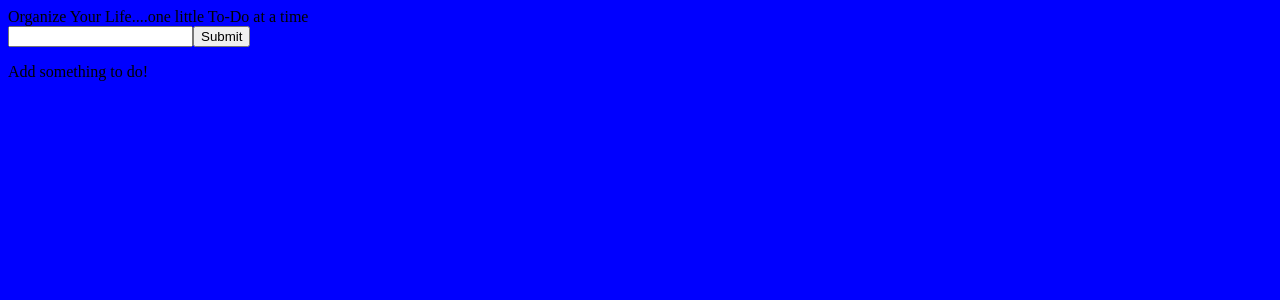
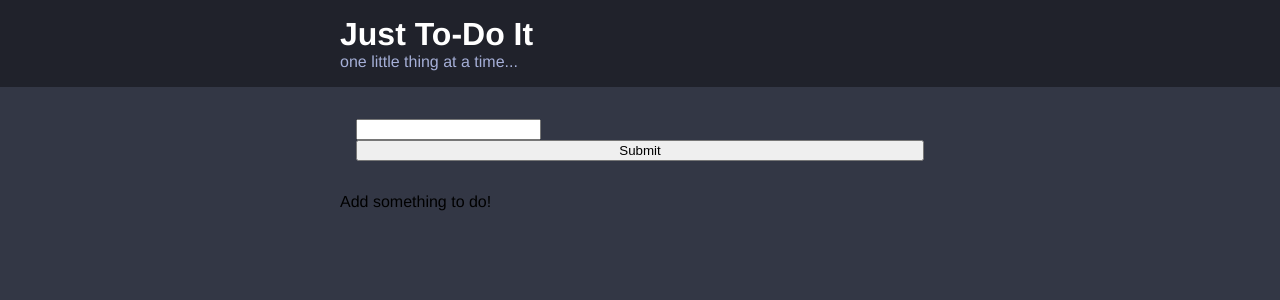
Before and after one commit to beezy12/reactTodo, a React (Create React App) app: page / in a window 1280 px wide. Shown: the top 300 px of the page. Built offline with nearby package versions, Linux system fonts and the light colour scheme.

Commit message:
halfway done styling

```diff
--- a/src/components/AddTodo.js
+++ b/src/components/AddTodo.js
@@ -22,7 +22,7 @@
   render() {
     return (
       <div>
-        <form onSubmit={this.handleAddTodo}>
+        <form className='add-option' onSubmit={this.handleAddTodo}>
           <label>
             <input type="text" ref={this.input} />
           </label>
--- a/src/components/App.js
+++ b/src/components/App.js
@@ -1,5 +1,7 @@
 import React, { Component } from 'react';
+
 import AddTodo from './AddTodo';
+import Header from './Header';
 import TodoList from './TodoList';
 import '../styles/styles.scss';
 
@@ -28,13 +30,14 @@
   }
 
   render() {
-    const title = 'Organize Your Life....one little To-Do at a time';
     const todos = this.state.todos;
     console.log('my state looks like this', todos);
+    const subtitle = 'one little thing at a time...';
 
     return (
       <div>
-        {title}
+        <Header subtitle={subtitle} />
+        <div className='container'>
           <AddTodo
             handleAddTodo={this.handleAddTodo}
           />
@@ -44,6 +47,7 @@
             handleDeleteAll={this.handleDeleteAll}
           />
         </div>
+      </div>
     );
   }
 }
--- /dev/null
+++ b/src/components/Header.js
@@ -0,0 +1,14 @@
+import React from 'react';
+
+const title = 'Just To-Do It';
+
+const Header = (props) => (
+  <div className ='header'>
+    <div className='container'>
+      <h1 className='header__title'>{title}</h1>
+      {props.subtitle && <h2 className='header__subtitle'>{props.subtitle}</h2>}
+    </div>
+  </div>
+);
+
+export default Header;
--- a/src/components/Todo.js
+++ b/src/components/Todo.js
@@ -10,6 +10,6 @@
       </button>
     </p>
   </div>
-)
+);
 
 export default Todo;
--- a/src/components/TodoList.js
+++ b/src/components/TodoList.js
@@ -14,6 +14,6 @@
     ))}
     {props.todos.length > 1 && <button onClick={props.handleDeleteAll}>REMOVE ALL TODOS</button>}
   </div>
-)
+);
 
 export default TodoList;
--- a/src/styles/base/_base.scss
+++ b/src/styles/base/_base.scss
@@ -5,7 +5,17 @@
 
 // BE SURE TO RESET BROWSER STYLES USING NORMALIZE
 
+html {
+  font-size: 62.5%;
+}
 
 body {
-  background: blue;
+  background: $dark-blue;
+  font-family: Helvetica, Arial, sans-serif;
+  font-size: $m-size;
+  margin: 0;
 }
+
+button {
+  cursor: pointer;
+}
--- /dev/null
+++ b/src/styles/base/settings.scss
@@ -0,0 +1,14 @@
+// Colors
+$off-black: #20222b;
+$dark-blue: #333745;
+$blue: #3c4251;
+$light-blue: #464b5e;
+$off-white: #a5afd7;
+$purple: #8357c5;
+
+// Spacing
+$s-size: 1.2rem;
+$m-size: 1.6rem;
+$l-size: 3.2rem;
+$xl-size: 4.8rem;
+$desktop-breakpoint: 45rem;
--- /dev/null
+++ b/src/styles/components/_add-option.scss
@@ -0,0 +1,6 @@
+
+.add-option {
+  display: flex;
+  flex-direction: column;
+  padding: $m-size;
+}
--- /dev/null
+++ b/src/styles/components/_container.scss
@@ -0,0 +1,6 @@
+
+.container {
+  max-width: 60rem;
+  margin: 0 auto;
+  padding: 0 $m-size;
+}
--- /dev/null
+++ b/src/styles/components/_header.scss
@@ -0,0 +1,21 @@
+
+.header {
+  background: $off-black;
+  color: white;
+  margin-bottom: $m-size;
+  padding: $m-size 0;
+}
+
+// BEM - block element modifier naming convention
+// block is something big, like a header
+.header__title {
+  font-size: $l-size;
+  margin: 0;
+}
+
+.header__subtitle {
+  color: $off-white;
+  font-size: $m-size;
+  font-weight: 500;
+  margin: 0;
+}
--- a/src/styles/styles.scss
+++ b/src/styles/styles.scss
@@ -1 +1,5 @@
+@import './base/settings';
 @import './base/base';
+@import './components/add-option';
+@import './components/container';
+@import './components/header';
```
Lines whose indentation alone changed are shown as unchanged.
